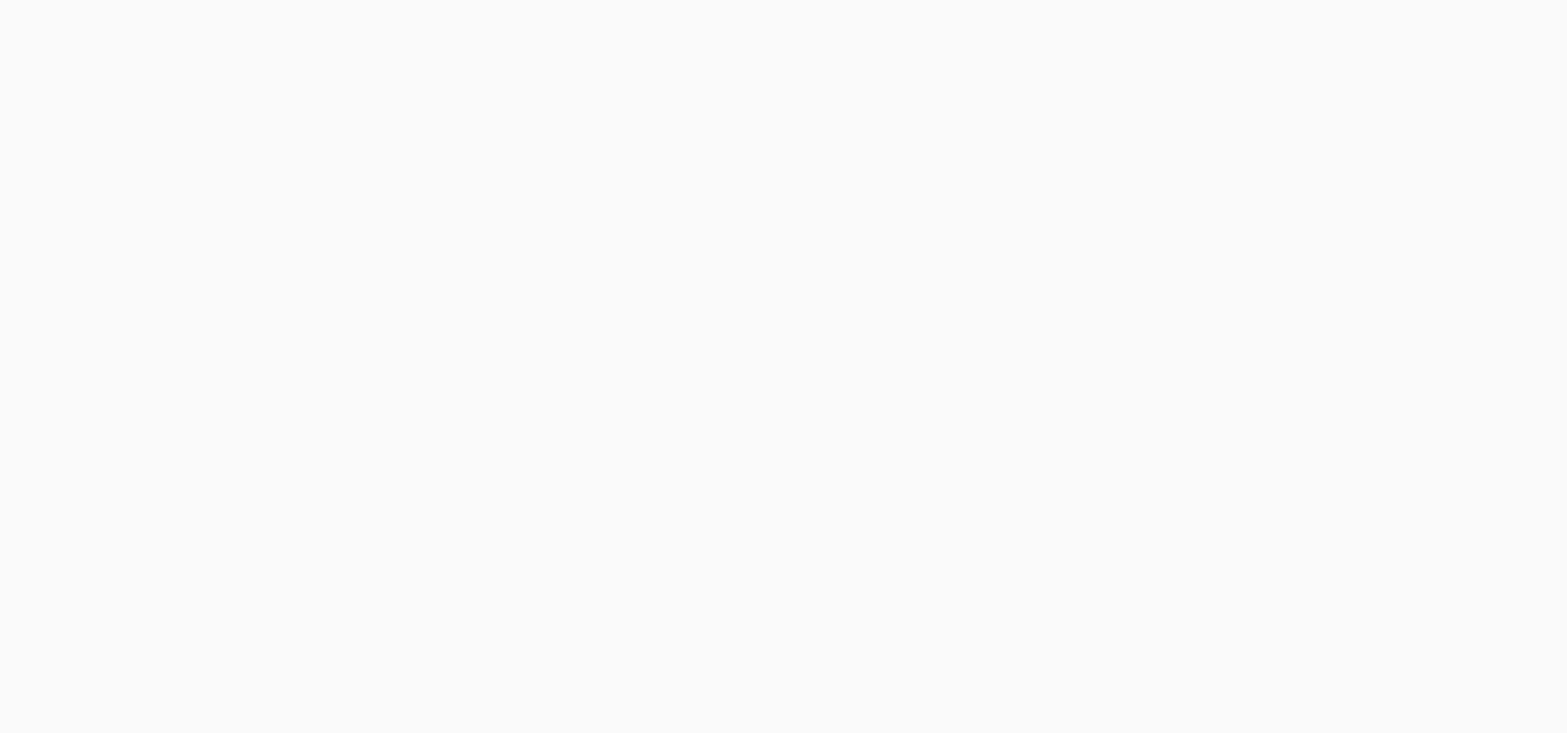
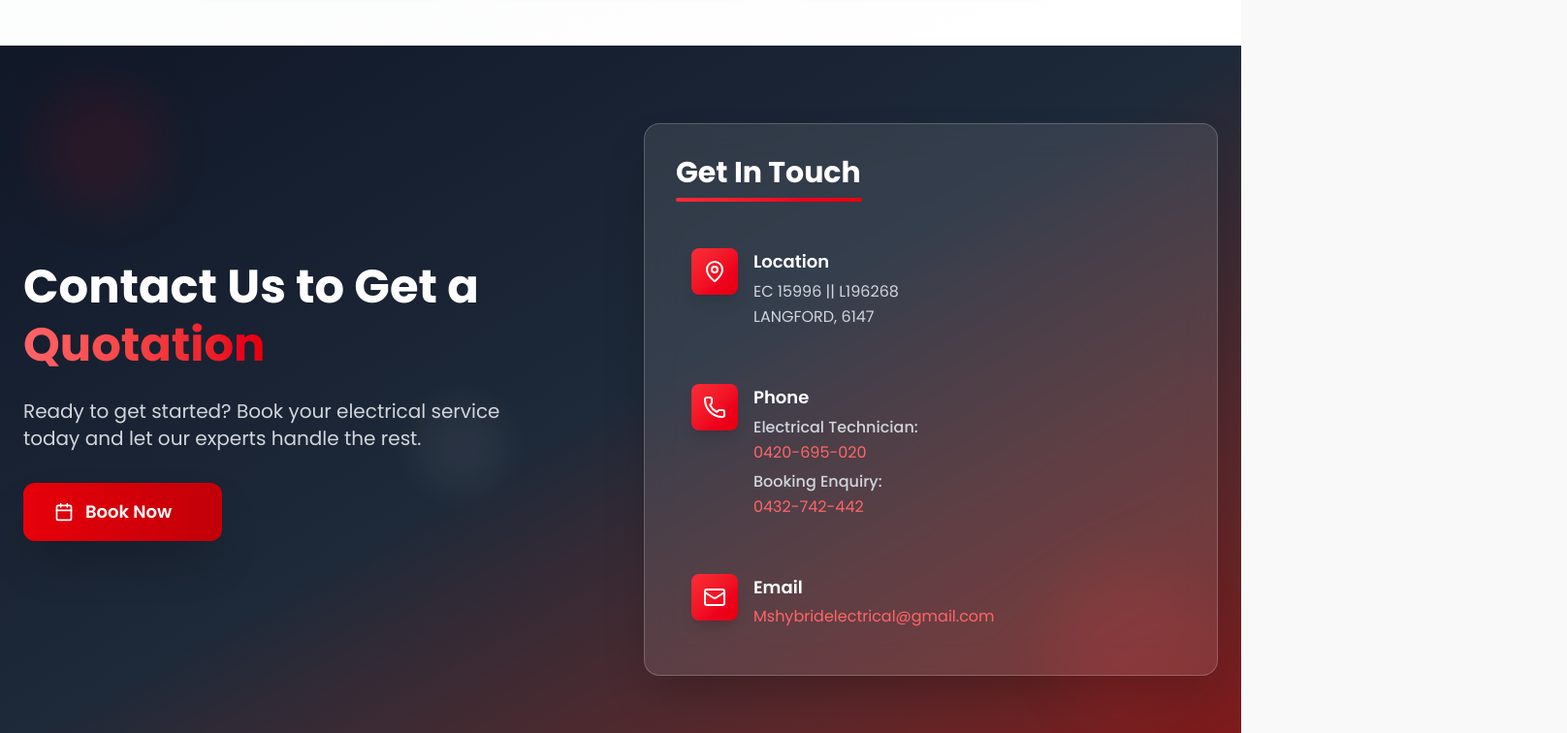
Before and after one commit to AdamDabreFreelance/MS-Hybrid-Electrical, a React (Vite) app: page / in a window 1280 px wide. Shown: the part 2760-3516 px from the top of the page at 97% size, 1616 px wide, since content can reach past the window. Before the commit the page ends 2709 px from the top, so only its background shows below. Built offline with nearby package versions, Linux system fonts and the light colour scheme.

Commit message:
[Add] Contact section done

```diff
--- /dev/null
+++ b/src/components/landing/ContactSection.jsx
@@ -0,0 +1,151 @@
+import React from "react";
+import { MapPin, Phone, Mail, Calendar } from "lucide-react";
+
+const ContactSection = () => {
+    return (
+        <section
+            id="contact"
+            className="py-20 bg-gradient-to-br from-gray-900 via-gray-800 to-red-900 text-white relative overflow-hidden"
+        >
+            {/* Background decoration */}
+            <div className="absolute inset-0">
+                <div className="absolute top-10 left-10 w-32 h-32 bg-red-600/10 rounded-full blur-xl"></div>
+                <div className="absolute bottom-10 right-10 w-40 h-40 bg-red-500/10 rounded-full blur-xl"></div>
+                <div className="absolute top-1/2 left-1/3 w-24 h-24 bg-white/5 rounded-full blur-lg"></div>
+            </div>
+
+            <div className="container mx-auto px-6 relative z-10">
+                <div className="grid grid-cols-1 lg:grid-cols-2 gap-12 items-center">
+                    {/* Left Side - CTA */}
+                    <div className="text-center lg:text-left">
+                        <div className="mb-8">
+                            <h1 className="text-4xl md:text-5xl font-bold mb-6 leading-tight">
+                                Contact Us to Get a
+                                <span className="text-transparent bg-clip-text bg-gradient-to-r from-red-400 to-red-600">
+                                    {" "}
+                                    Quotation
+                                </span>
+                            </h1>
+                            <p className="text-xl text-gray-300 mb-8 max-w-lg">
+                                Ready to get started? Book your electrical
+                                service today and let our experts handle the
+                                rest.
+                            </p>
+                        </div>
+
+                        <div className="flex flex-col sm:flex-row gap-4 justify-center lg:justify-start">
+                            <a href="/booking" className="group">
+                                <button className="bg-gradient-to-r from-red-600 to-red-700 hover:from-red-700 hover:to-red-800 text-white px-8 py-4 rounded-xl font-semibold text-lg shadow-2xl hover:shadow-red-500/25 transform hover:scale-105 transition-all duration-300 flex items-center justify-center gap-3">
+                                    <Calendar className="w-5 h-5 group-hover:rotate-12 transition-transform duration-300" />
+                                    Book Now
+                                    <div className="w-2 h-2 bg-white rounded-full opacity-0 group-hover:opacity-100 transition-opacity duration-300"></div>
+                                </button>
+                            </a>
+                        </div>
+                    </div>
+
+                    {/* Right Side - Contact Info */}
+                    <div className="bg-white/10 backdrop-blur-lg rounded-2xl p-8 border border-white/20 shadow-2xl">
+                        <div className="mb-8">
+                            <h2 className="text-3xl font-bold mb-2 text-center lg:text-left">
+                                Get In Touch
+                            </h2>
+                            <div className="w-48 h-1 bg-gradient-to-r from-red-500 to-red-600 rounded-full mx-auto lg:mx-0"></div>
+                        </div>
+
+                        <div className="space-y-6">
+                            {/* Location */}
+                            <div className="contact-item group">
+                                <div className="flex items-start gap-4 p-4 rounded-xl hover:bg-white/10 transition-all duration-300">
+                                    <div className="flex-shrink-0">
+                                        <div className="w-12 h-12 bg-gradient-to-br from-red-500 to-red-600 rounded-lg flex items-center justify-center group-hover:scale-110 transition-transform duration-300 shadow-lg">
+                                            <MapPin className="w-6 h-6 text-white" />
+                                        </div>
+                                    </div>
+                                    <div className="flex-1">
+                                        <h3 className="font-semibold text-lg mb-1">
+                                            Location
+                                        </h3>
+                                        <p className="text-gray-300 leading-relaxed">
+                                            EC 15996 || L196268
+                                            <br />
+                                            LANGFORD, 6147
+                                        </p>
+                                    </div>
+                                </div>
+                            </div>
+
+                            {/* Phone */}
+                            <div className="contact-item group">
+                                <div className="flex items-start gap-4 p-4 rounded-xl hover:bg-white/10 transition-all duration-300">
+                                    <div className="flex-shrink-0">
+                                        <div className="w-12 h-12 bg-gradient-to-br from-red-500 to-red-600 rounded-lg flex items-center justify-center group-hover:scale-110 transition-transform duration-300 shadow-lg">
+                                            <Phone className="w-6 h-6 text-white" />
+                                        </div>
+                                    </div>
+                                    <div className="flex-1">
+                                        <h3 className="font-semibold text-lg mb-1">
+                                            Phone
+                                        </h3>
+                                        <div className="text-gray-300 leading-relaxed space-y-1">
+                                            <p className="cursor-pointer">
+                                                <span className="font-medium">
+                                                    Electrical Technician:
+                                                </span>
+                                                <br />
+                                                <a
+                                                    href="tel:0420695020"
+                                                    className="text-red-400 hover:text-red-300"
+                                                >
+                                                    0420-695-020
+                                                </a>
+                                            </p>
+                                            <p className="cursor-pointer">
+                                                <span className="font-medium">
+                                                    Booking Enquiry:
+                                                </span>
+                                                <br />
+                                                <a
+                                                    href="tel:0432742442"
+                                                    className="text-red-400 hover:text-red-300"
+                                                >
+                                                    0432-742-442
+                                                </a>
+                                            </p>
+                                        </div>
+                                    </div>
+                                </div>
+                            </div>
+
+                            {/* Email */}
+                            <div className="contact-item group">
+                                <div className="flex items-start gap-4 p-4 rounded-xl hover:bg-white/10 transition-all duration-300">
+                                    <div className="flex-shrink-0">
+                                        <div className="w-12 h-12 bg-gradient-to-br from-red-500 to-red-600 rounded-lg flex items-center justify-center group-hover:scale-110 transition-transform duration-300 shadow-lg">
+                                            <Mail className="w-6 h-6 text-white" />
+                                        </div>
+                                    </div>
+                                    <div className="flex-1">
+                                        <h3 className="font-semibold text-lg mb-1">
+                                            Email
+                                        </h3>
+                                        <p className="text-gray-300">
+                                            <a
+                                                href="mailto:Mshybridelectrical@gmail.com"
+                                                className="text-red-400 hover:text-red-300 transition-colors break-all"
+                                            >
+                                                Mshybridelectrical@gmail.com
+                                            </a>
+                                        </p>
+                                    </div>
+                                </div>
+                            </div>
+                        </div>
+                    </div>
+                </div>
+            </div>
+        </section>
+    );
+};
+
+export default ContactSection;
--- a/src/components/landing/ServiceSection.jsx
+++ b/src/components/landing/ServiceSection.jsx
@@ -15,8 +15,8 @@ const ServiceSection = () => {
                     ))}
                 </div>
             </div>
+            <div className="mx-auto mt-16 mb-8 w-400 border-t-2 border-red-500"></div>{" "}
         </section>
     );
 };
-
 export default ServiceSection;
--- a/src/components/landing/StatsSection.jsx
+++ b/src/components/landing/StatsSection.jsx
@@ -3,8 +3,8 @@ import { HandHeart, Zap, Wrench } from "lucide-react";
 
 const StatsSection = () => {
     return (
-        <section className="py-16 bg-gradient-to-br from-gray-50 to-white">
-            <div className="container mx-auto px-6">
+        <section className="py-16 bg-gradient-to-br from-gray-50 to-white ">
+            <div className="container mx-auto px-6 ">
                 {/* Section Header */}
                 <div className="text-center mb-16">
                     <h2 className="text-3xl md:text-4xl font-bold text-gray-900 mb-4">
@@ -70,8 +70,6 @@ const StatsSection = () => {
                         <div className="stat-decoration absolute bottom-0 left-0 w-full h-1 bg-gradient-to-r from-red-500 to-red-600 transform scale-x-0 group-hover:scale-x-100 transition-transform duration-300 rounded-b-2xl"></div>
                     </div>
                 </div>
-
-
             </div>
         </section>
     );
--- a/src/pages/LandingPage.jsx
+++ b/src/pages/LandingPage.jsx
@@ -2,12 +2,15 @@ import React from "react";
 import HeroSection from "../components/landing/HeroSection";
 import ServiceSection from "../components/landing/ServiceSection";
 import StatsSection from "../components/landing/StatsSection";
+import ContactSection from "../components/landing/ContactSection";
+
 const LandingPage = () => {
     return (
         <div>
             <HeroSection />
             <ServiceSection />
             <StatsSection />
+            <ContactSection />
         </div>
     );
 };
```
